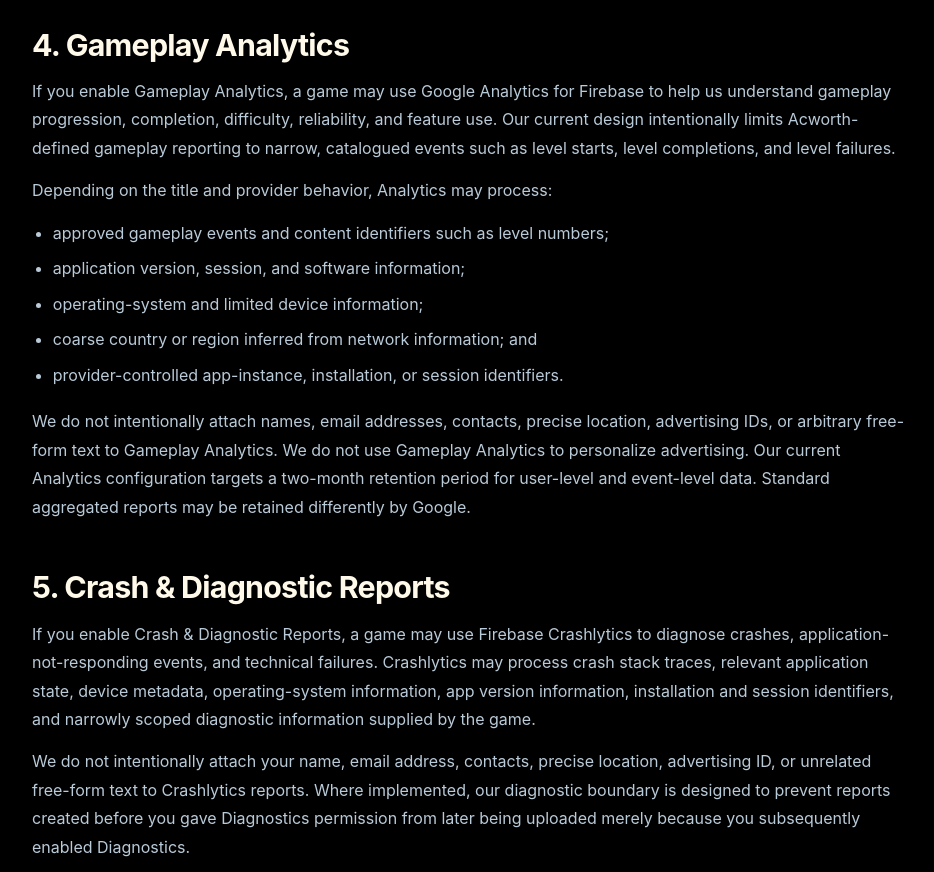
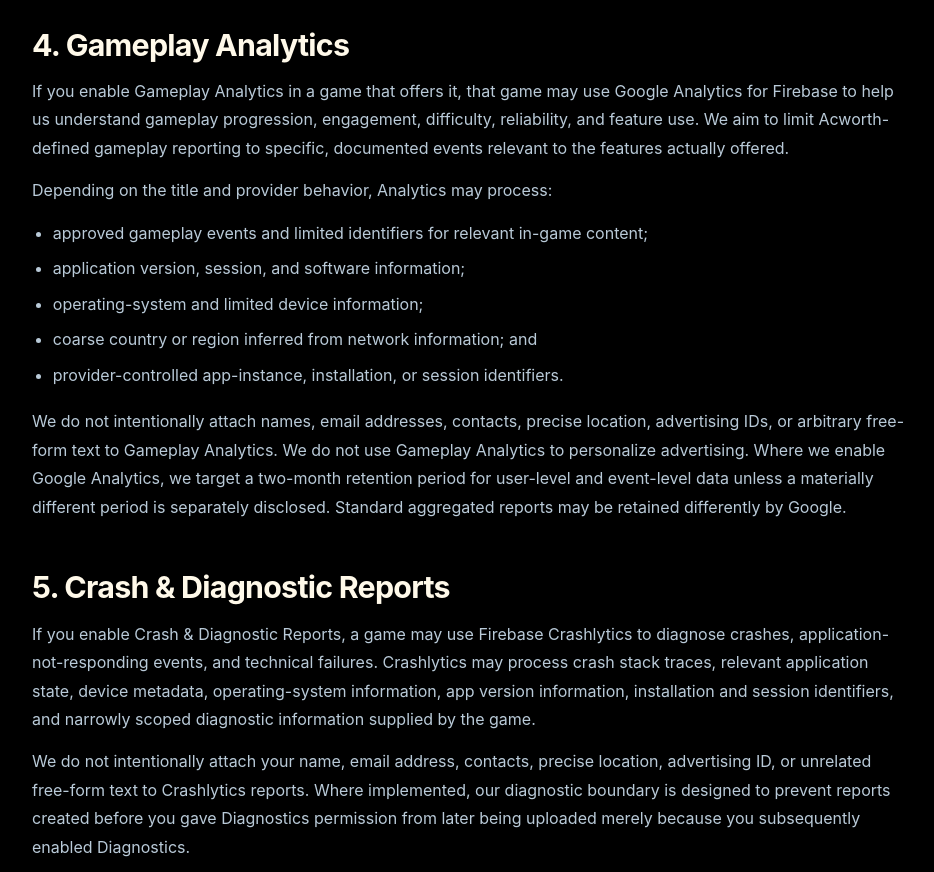
Before and after one commit to SweeneyBeard/acworthgames.com, a plain HTML site: page privacy/index.html in a window 1280 px wide. Shown: the part 1700-2572 px from the top of the page, without its empty margins (168-1102 px from the left). Drawn offline with Linux system fonts and the light colour scheme.

Commit message:
Remove genre-specific analytics examples from shared production policy

```diff
--- a/privacy/index.html
+++ b/privacy/index.html
@@ -107,15 +107,15 @@
       <section>
         <h2>4. Gameplay Analytics</h2>
         <p>
-          If you enable Gameplay Analytics, a game may use Google Analytics for Firebase to
-          help us understand gameplay progression, completion, difficulty, reliability, and
-          feature use. Our current design intentionally limits Acworth-defined gameplay
-          reporting to narrow, catalogued events such as level starts, level completions,
-          and level failures.
+          If you enable Gameplay Analytics in a game that offers it, that game may
+          use Google Analytics for Firebase to help us understand gameplay
+          progression, engagement, difficulty, reliability, and feature use.
+          We aim to limit Acworth-defined gameplay reporting to specific,
+          documented events relevant to the features actually offered.
         </p>
         <p>Depending on the title and provider behavior, Analytics may process:</p>
         <ul>
-          <li>approved gameplay events and content identifiers such as level numbers;</li>
+          <li>approved gameplay events and limited identifiers for relevant in-game content;</li>
           <li>application version, session, and software information;</li>
           <li>operating-system and limited device information;</li>
           <li>coarse country or region inferred from network information; and</li>
@@ -124,9 +124,11 @@
         <p>
           We do not intentionally attach names, email addresses, contacts, precise location,
           advertising IDs, or arbitrary free-form text to Gameplay Analytics. We do not use
-          Gameplay Analytics to personalize advertising. Our current Analytics configuration
-          targets a two-month retention period for user-level and event-level data. Standard
-          aggregated reports may be retained differently by Google.
+          Gameplay Analytics to personalize advertising. Where we enable Google
+          Analytics, we target a two-month retention period for user-level
+          and event-level data unless a materially different period is
+          separately disclosed. Standard aggregated reports may be retained
+          differently by Google.
         </p>
       </section>
 
```
